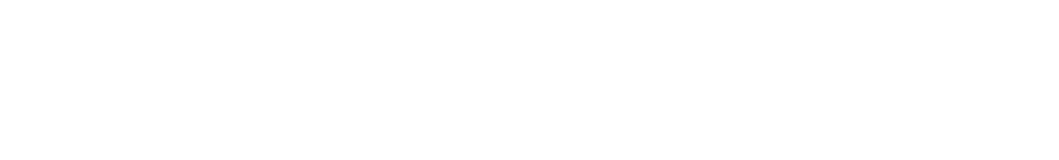
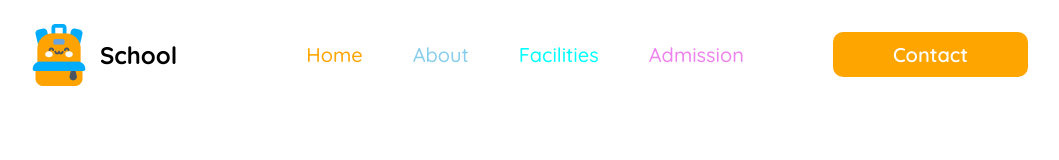
Before and after one commit to Mashrur97/Assignment-2, a plain HTML site: page index.html in a window 1280 px wide. Shown: the whole page, without its empty margins (112-1171 px from the left). Drawn offline with Linux system fonts and the light colour scheme.

Commit message:
added responsive nav

```diff
--- a/index.html
+++ b/index.html
@@ -4,9 +4,38 @@
     <meta charset="UTF-8">
     <meta name="viewport" content="width=device-width, initial-scale=1.0">
     <title>Kids school</title>
+    <link rel="preconnect" href="https://fonts.googleapis.com">
+<link rel="preconnect" href="https://fonts.gstatic.com" crossorigin>
+<link href="https://fonts.googleapis.com/css2?family=Quicksand:wght@300..700&display=swap" rel="stylesheet">
     <link rel="stylesheet" href="styles/style.css">
 </head>
 <body>
+    <header>
+     <nav>
+        <div class="nav">
+        <div class="title">
+        <img src="assets/logo.png" alt="" id="logo">
+        <h2 class="quicksand-bold title-text">School</h2>
+        <img src="assets/bars-solid.svg" alt="" id="bar">
+        </div>
+        <div class="links">
+        <ul class="link-items quicksand-medium">
+           <li><a href="" id="o">Home</a></li>
+           <li><a href="" id="sb">About</a></li>
+           <li><a href="" id="c">Facilities</a></li>
+           <li><a href="" id="p">Admission</a></li>
+        </div>
+        <div>
+        <button class="btn1 quicksand-semi">Contact</button>
+        </div>
+    </div>
+     </nav>
+    </header>
+    <main>
 
+    </main>
+    <footer>
+
+    </footer>
 </body>
 </html>
--- a/styles/style.css
+++ b/styles/style.css
@@ -0,0 +1,103 @@
+.quicksand-bold{
+    font-family: "Quicksand", serif;
+    font-optical-sizing: auto;
+    font-weight: 700;
+    font-style: normal;
+  }
+.quicksand-medium{
+    font-family: "Quicksand", serif;
+    font-optical-sizing: auto;
+    font-weight: 500;
+    font-style: normal;
+  }
+.quicksand-semi{
+    font-family: "Quicksand", serif;
+    font-optical-sizing: auto;
+    font-weight: 600;
+    font-style: normal;
+  }
+.quicksand-normal{
+    font-family: "Quicksand", serif;
+    font-optical-sizing: auto;
+    font-weight: 400;
+    font-style: normal;
+  }
+  body{
+    margin: 0;
+  }
+  .nav{
+    margin-left: 140px;
+    margin-right: 140px;
+    padding-top: 20px;
+    padding-bottom: 20px;
+    display: flex;
+    justify-content: space-between;
+    align-items: center;
+  }
+  .title{
+    display: flex;
+    align-items: center;
+    gap: 10px;
+  }
+  .link-items{
+    display: flex;
+    list-style: none;
+    gap: 50px;
+  }
+  .link-items li a{
+    text-decoration: none;
+    font-size: 20px;
+  }
+  #bar{
+    display: none;
+  }
+  #o{
+    color: orange;
+  }
+  #sb{
+    color: skyblue;
+  }
+  #c{
+    color: cyan;
+  }
+  #p{
+    color: violet;
+  }
+  .btn1{
+    padding: 10px 60px;
+    border: none;
+    border-radius: 10px;
+    font-size: 20px;
+    color: white;
+    background-color: orange;
+  }
+
+  @media screen and  (max-width: 576px){
+    .links{
+        display: none;
+    }
+    .btn1{
+        display: none;
+    }
+    #bar{
+        display: block;
+        width: 5%;
+    }
+    .nav{
+        border: 1px solid orange;
+        margin: 0;
+    }
+    .title-text{
+        display: none;
+    }
+    .title{
+        display: flex;
+        justify-content: space-between;
+        gap: 170px;
+        padding-left: 20px;
+    }
+    #hr{
+        display: block;
+        color: #ffbf50d2;
+    }
+  }
```
Also changed, not shown: assets/bars-solid.svg (added).
